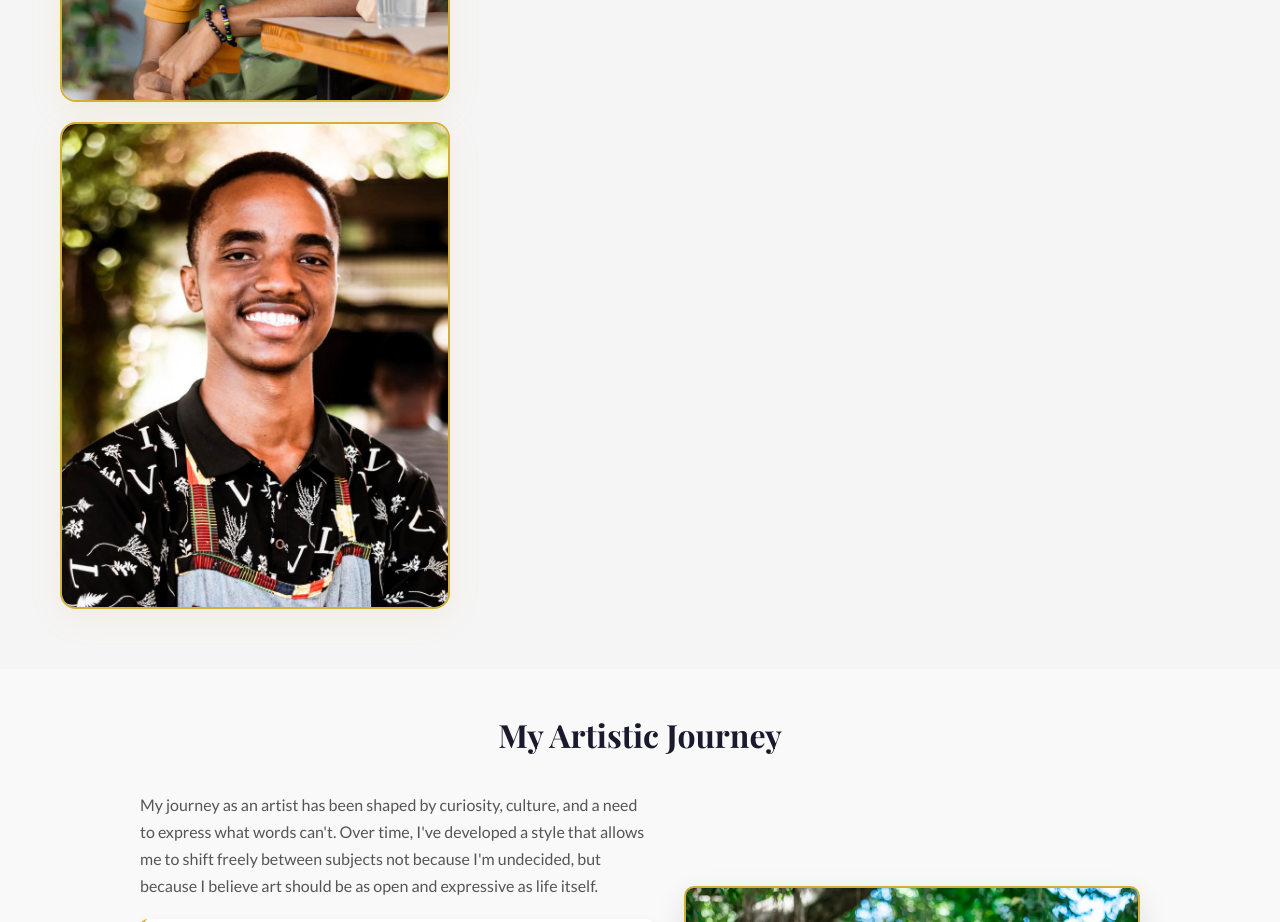
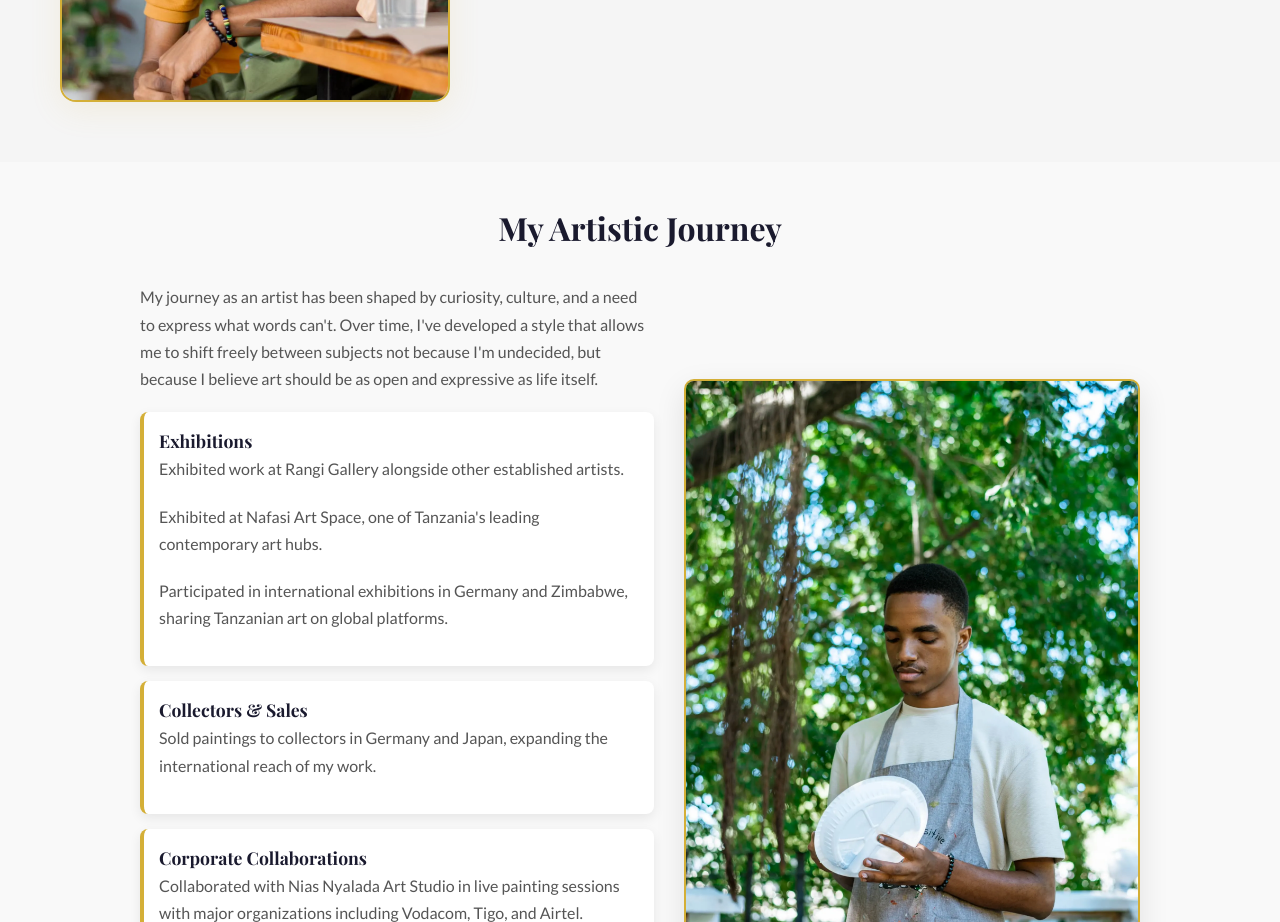
Before and after one commit to henrykirenga/henrykirenga.co.tz, a plain HTML site: page about.html in a window 1280 px wide. Shown: the part 1380-2302 px from the top of the page. Drawn offline with nearby package versions, Linux system fonts and the light colour scheme.

Commit message:
about pic

```diff
--- a/about.html
+++ b/about.html
@@ -688,7 +688,6 @@
             <div class="artist-images">
                 <img src="Image/artist-working.webp" alt="Henry Kirenga working in his studio with palette knives" loading="lazy">
                 <img src="Image/artist-portrait1.webp" alt="Close-up of Henry Kirenga creating textured artwork" loading="lazy">
-                <img src="Image/artist-portrait2.jpg" alt="Henry Kirenga standing with his completed paintings" loading="lazy">
             </div>
             <div class="artist-bio">
                 <h2>My Artistic Vision</h2>
```
